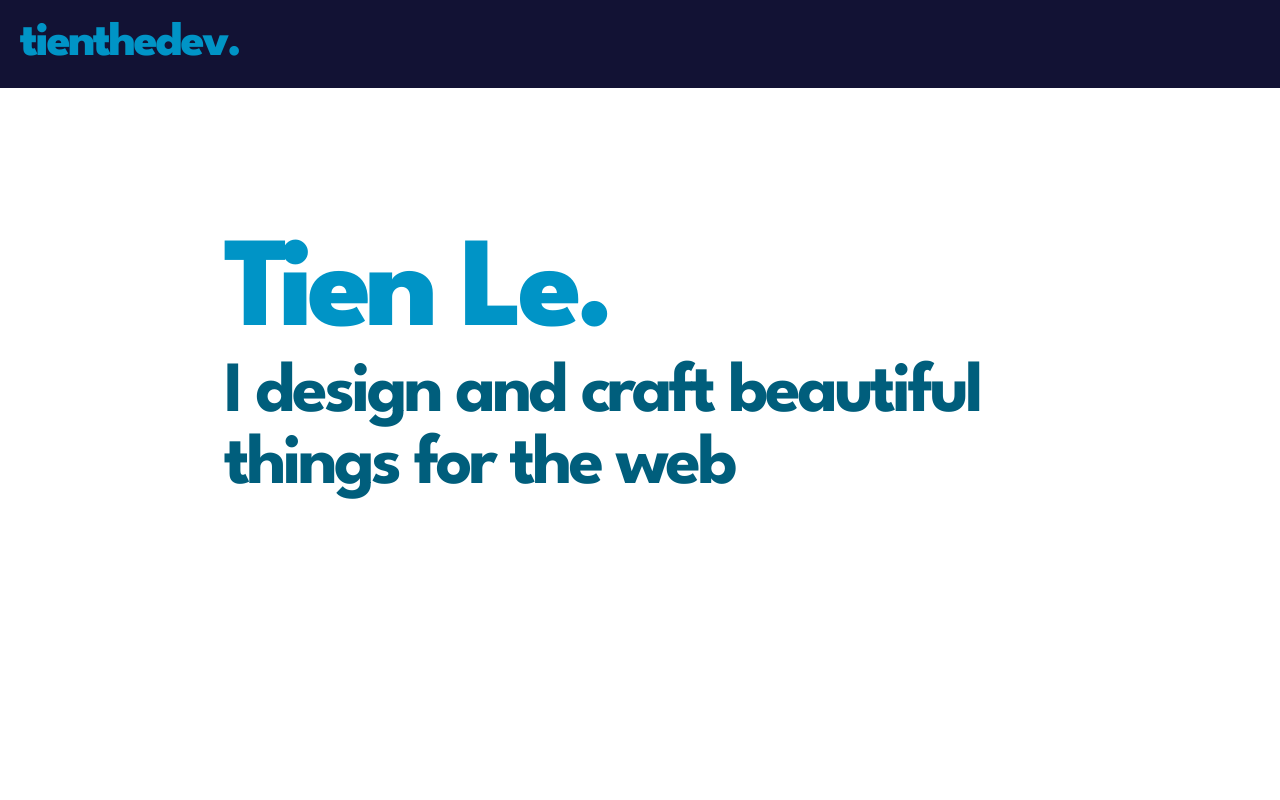
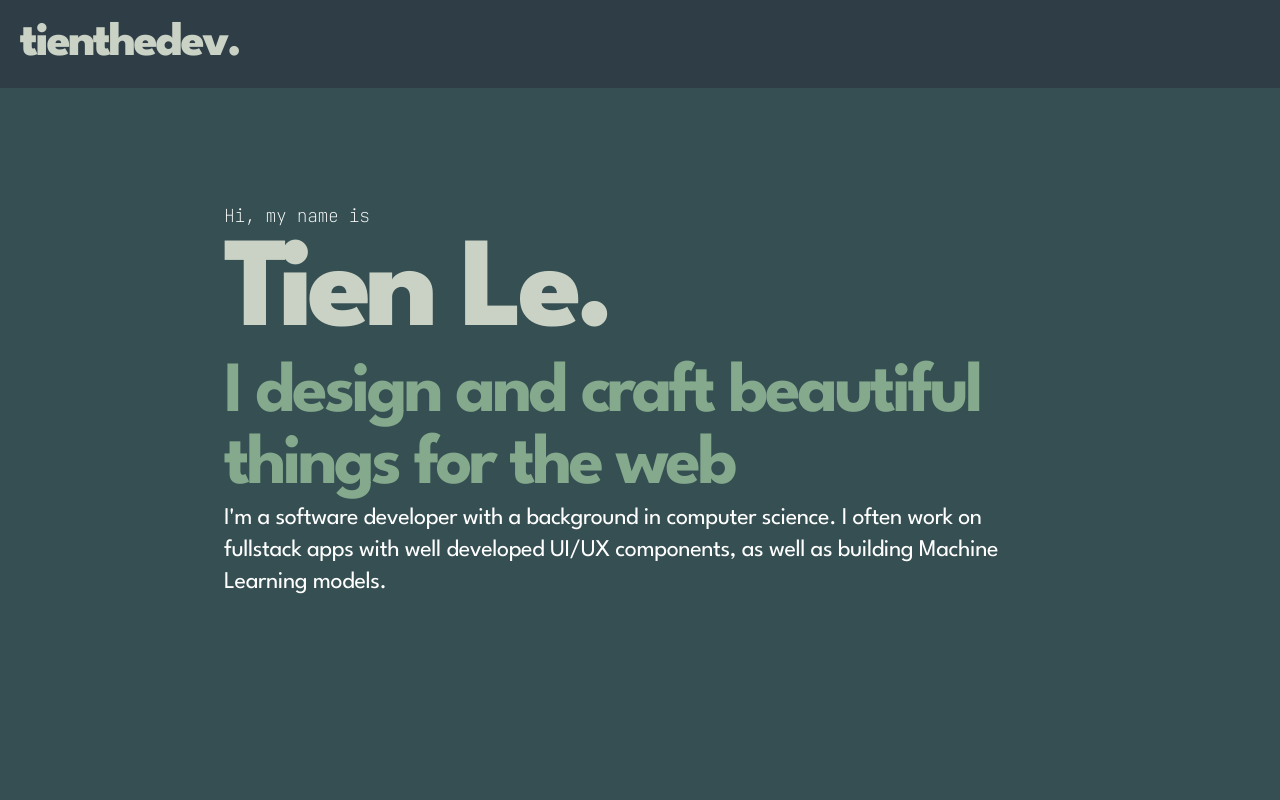
Before and after one commit to tienthedev/v3.tienl.dev, a Next.js app: page / in a window 1280 px wide. Shown: the top 800 px of the page. Built offline with nearby package versions, Linux system fonts and the light colour scheme.

Commit message:
modified

```diff
--- a/package.json
+++ b/package.json
@@ -8,6 +8,7 @@
     "start": "next start",
     "lint": "next lint"
   },
+  "type": "module",
   "dependencies": {
     "@vercel/analytics": "^1.3.1",
     "@vercel/speed-insights": "^1.0.12",
--- a/src/app/globals.css
+++ b/src/app/globals.css
@@ -40,28 +40,25 @@
   }
 
   body {
-    background: var(--color-primary);
-    color: #fff;
+    @apply bg-primary-light  text-white;
   }
 }
-.hidden-initially{
+
+.hidden-initially {
   opacity: 0;
 }
 
-
 .mobile-nav {
-  @apply px-20 flex justify-center items-center h-screen md:hidden fixed top-0  w-auto  bg-primary-light duration-300;
-}
-.mobile-nav li a{
-  @apply leading-loose  text-xl;
-
+  @apply px-20 flex justify-center items-center h-screen md:hidden fixed top-0 w-auto bg-primary-light duration-300;
 }
 
+.mobile-nav li a {
+  @apply leading-loose text-xl;
+}
 
 .desktop-nav li {
-  @apply mx-5  text-xs;
+  @apply mx-5 text-xs;
 }
-
 
 nav li a:hover {
   color: #FFD4D4;
--- a/tailwind.config.ts
+++ b/tailwind.config.ts
@@ -13,12 +13,12 @@ const config: Config = {
         'gradient-conic': 'conic-gradient(from 180deg at 50% 50%, var(--tw-gradient-stops))',
       },
       colors: {
-        primary: '#121234FF',
-        "primary-light" : '#1c1c46',
+        primary: '#2F3E46',
+        "primary-light" : '#354F52',
 
-        secondary: '#0094C6',
-        tertiary: '#005E7C',
-        quaternary: '#000022',
+        secondary: '#CAD2C5',
+        tertiary: '#84A98C',
+        quaternary: '#52796F',
       },
       keyframes: {
         background: {
```
